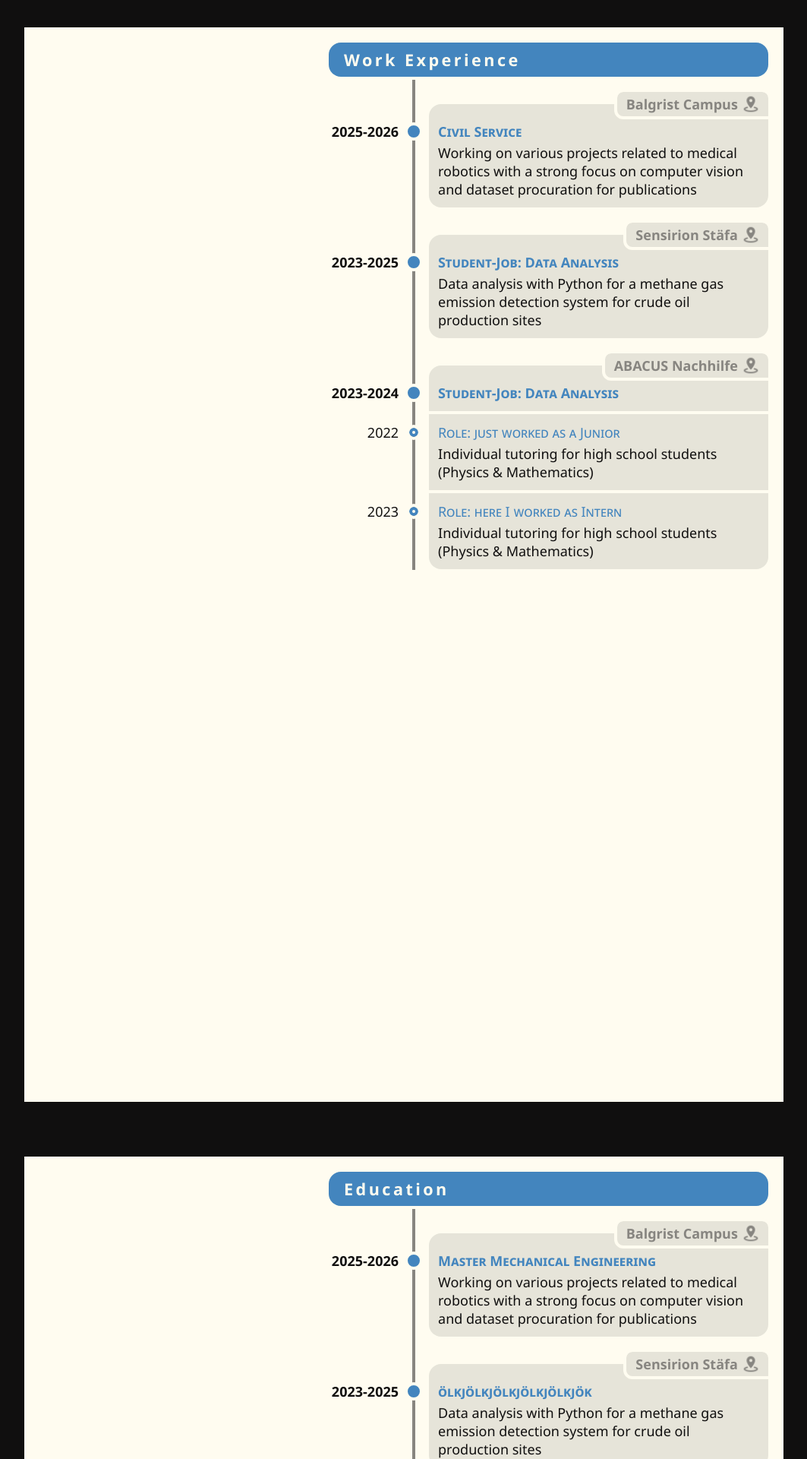
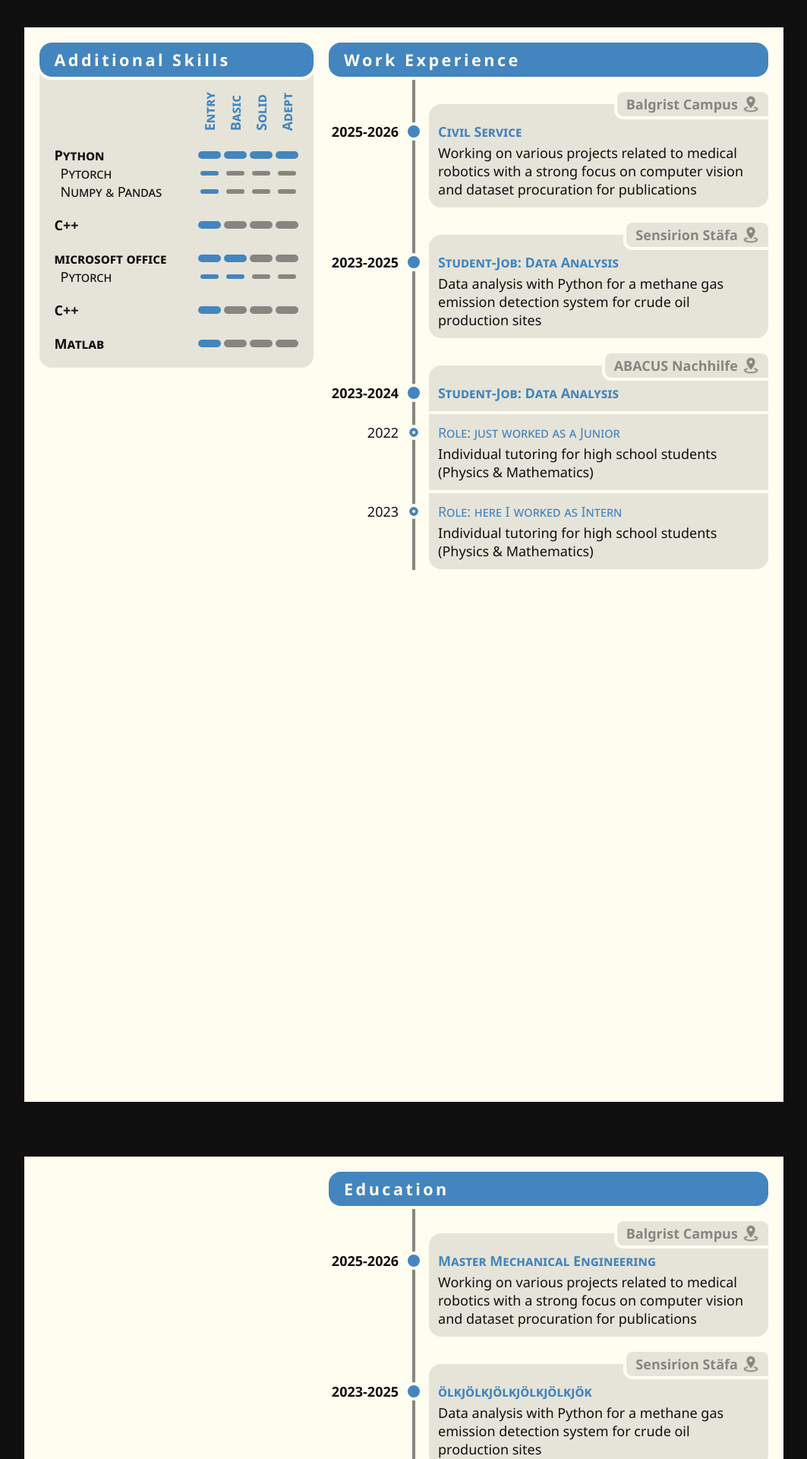
Before and after one commit to eliassteiner1/resume, a Jekyll site: the page built from pages/index.html, in a window 1280 px wide. Shown: the top 1920 px of the page at 76% size, without its empty margins (101-1164 px from the left). Built offline with Jekyll 4.4.1, drawn with Linux system fonts in a browser that asks for light colours.

Commit message:
finished porting and modularizing

```diff
--- /dev/null
+++ b/_includes/skillbar.html
@@ -0,0 +1,23 @@
+<div class="skillbar">
+
+    <div class="skillbar-header sectionheader">{{ include.title }}</div>
+
+    <div class="skillbar-item legend">
+        <p></p>
+        <div class="skillbar-legend">Entry</div>
+        <div class="skillbar-legend">Basic</div>
+        <div class="skillbar-legend">Solid</div>
+        <div class="skillbar-legend">Adept</div>
+    </div>
+
+    {% for item in include.items %}
+        {% include skillbar_item.html item=item %}
+
+        {% for subitem in item.subitems %}
+            {% include skillbar_item.html item=subitem sub=true %}
+
+        {% endfor %}
+    {% endfor %}
+
+
+</div>
--- /dev/null
+++ b/_includes/skillbar_item.html
@@ -0,0 +1,10 @@
+
+
+
+<div class="skillbar-item lvl{{ include.item.level}}{% if include.sub %} subitem{% endif %}">
+    <p>{{ include.item.name | escape}}</p>
+    <div class="skillbar-pill"></div>
+    <div class="skillbar-pill"></div>
+    <div class="skillbar-pill"></div>
+    <div class="skillbar-pill"></div>
+</div>
--- a/_includes/timeline.html
+++ b/_includes/timeline.html
@@ -2,7 +2,7 @@
 <!-- files in _data are automatically aggregated and served as loopable "colections" -->
 
 <div class="timeline {{ include.extraclass }}">
-    <div class="timeline-header">{{ include.title }}</div>
+    <div class="timeline-header sectionheader">{{ include.title }}</div>
 
     <!-- loop over main entries -->
     {% for item in include.items %}
--- a/assets/css/style.css
+++ b/assets/css/style.css
@@ -1,5 +1,5 @@
 /* ================================================================================================================== */
-/* GLOBAL FORMATTING HANDLES */
+/* GLOBAL FORMATTING HANDLES ======================================================================================== */
 /* ================================================================================================================== */
 
 :root {
@@ -46,17 +46,24 @@
     --rad-1: 8px;  /*  */
     --rad-2: 16px; /* main box radius */
 
+
+
+    /* random vraiables timeline */
     --timeline-w-date: 92px;
     --timeline-w-track: 40px;
     --timeline-w-circle-big: 24px;
     --timeline-w-circle-small: 12px;
 
+    /* random vars skillbar */
+    --skillbar-w-pill: 30px;
+    --skillbar-h-pill-big: 10px;
+    --skillbar-h-pill-small: 6px;
 }
 
 
 
 /* ================================================================================================================== */
-/* GLOBAL CSS (RE)SETS */
+/* GLOBAL CSS (RE)SETS ============================================================================================== */
 /* ================================================================================================================== */
 
 *, *::before, *::after {
@@ -82,7 +89,7 @@ html {
 
 
 /* ================================================================================================================== */
-/* GENERIC FORMATTING */
+/* GENERIC FORMATTING =============================================================================================== */
 /* ================================================================================================================== */
 
 body {
@@ -93,7 +100,6 @@ body {
     flex-direction: column;
     align-items: center;
 }
-
 .A4 {
     background-color: var(--col-paper);
     width: 1000px;
@@ -109,18 +115,8 @@ body {
 }
 
 
-
-/* Timeline ========================================================================================================= */
-.timeline {
-    grid-area: right;
-    display: flex;
-    flex-direction: column;
-    color: var(--col-black);
-    width: 100%;
-}
-
-
-.timeline-header {
+.sectionheader {
+    /* basic stylilng for all the section headers (excluding individual placement) */
     background-color: var(--col-blue-400);
     color: var(--col-paper);
     font-weight: bolder;
@@ -128,8 +124,27 @@ body {
     letter-spacing: var(--font-wide-spacing);
     padding-block: var(--len-2);
     padding-inline: var(--len-4);
+    border-radius: var(--rad-2);
+}
+
+
+/* Timeline (Work Experience & Education) =========================================================================== */
+.timeline {
+    display: flex;
+    flex-direction: column;
+    color: var(--col-black);
+    width: 100%;
+}
+.timeline.workexperience {
+    grid-area: right;
+}
+.timeline.education {
+    grid-area: right;
+}
+
+
+.timeline-header {
     margin-bottom: var(--len-5);
-    border-radius: var(--rad-2);
 }
 .timeline-header + .timeline-item .timeline-line {
     /* selects for the timeline-item that immediately follow the header - so the first element */
@@ -271,6 +286,122 @@ body {
 }
 
 
+/* skillbar ========================================================================================================= */
+.skillbar {
+    display: flex;
+    flex-direction: column;
+    padding: var(--len-4);
+    background-color: var(--col-base-100);
+    border-radius: var(--rad-2);
+    align-self: start;
+}
+
+
+.skillbar-header {
+    outline: var(--len-1) solid var(--col-paper);
+    margin-top: calc(-1 * var(--len-4));
+    margin-inline: calc(-1 * var(--len-4));
+    margin-bottom: var(--len-4);
+}
+
+
+.skillbar-item {
+    /* one row entry for the skillbar with name + 4 pills. special here: the children don't have classes to keep things simple. they are just automatically funneled into their correct position according to the html order of elements */
+    display: grid;
+    color: var(--col-black);
+    grid-template-columns: auto repeat(4, var(--skillbar-w-pill));
+    gap: var(--len-1);
+}
+.skillbar-item > * {
+    /* applies to all the children, name + 4pills */
+    align-self: center; /* keeps everything center in case either the text or the pills get way taller */
+    font-variant-caps: small-caps;
+    font-weight: bold;
+}
+.skillbar-item.subitem > :not(.skillbar-pill) {
+    /* only the subitem labels need to be normal weight (pills don't really matter, just in case) */
+    font-weight: normal;
+}
+.skillbar-item.subitem {
+    /* indent all subitems */
+    padding-left: var(--len-2);
+}
+
+.skillbar-item:not(:has(+ .skillbar-item.subitem)):not(:last-child) {
+    /* B + A combinator gives easy access to A directly after B sibling. buut there is no inverse - e.g. A before B sibling. this way, give each skillbar-item that IS NOT followed by a subitem a margin. also exclude the last element of the skills list! */
+    margin-bottom: var(--len-4);
+}
+
+
+/* legend ------------------------------------------------------------------- */
+.skillbar-item > .skillbar-legend {
+    /* only the very top skillbar item is a legend with the pill labels */
+    color: var(--col-blue-400);
+    writing-mode: vertical-rl;
+    transform: rotate(180deg);
+    align-self: end;
+    justify-self: center;
+}
+
+
+/* pills -------------------------------------------------------------------- */
+.skillbar-item .skillbar-pill {
+    /* main pill */
+    width: 100%;
+    height: var(--skillbar-h-pill-big);
+    border-radius: 9999px; /* browser scales this to 50% of the smallest side */
+    background-color: var(--col-base-500);
+}
+.skillbar-item.subitem .skillbar-pill {
+    /* subitem pill */
+    width: 80%;
+    height: var(--skillbar-h-pill-small);
+    margin: auto;
+}
+.skillbar-item.lvl1 > .skillbar-pill:nth-child(-n + 1 of .skillbar-pill),
+.skillbar-item.lvl2 > .skillbar-pill:nth-child(-n + 2 of .skillbar-pill),
+.skillbar-item.lvl3 > .skillbar-pill:nth-child(-n + 3 of .skillbar-pill),
+.skillbar-item.lvl4 > .skillbar-pill {
+    /* -n+B is trick for [0-B] because -n goes backwards in steps of 1 and starts at 0, negative outcomes don't work. this would also work without ".of skillbar-pill" but then the name needs to be taken into account too (every nth-child +1). this way, selector only "considers" the children that have .skillbar-pill */
+    background-color: var(--col-blue-400); /* coloring pills according to level */
+}
+
+
+
+
+
+
+
+
+
+
+
+
+
+
+
+/* .skillbar-name {
+    color: black;
+    font-weight: 700;
+    font-size: xx-large;
+    letter-spacing: 0.16em;
+    align-content: center;
+    text-align: center;
+    width: 75%;
+    margin-top: calc(0.4 * var(--h-banner-top) - 0.5lh);
+    margin-bottom: calc(0.5 * var(--h-banner-top) - 0.5lh);
+
+}
+.skillbar-portrait {
+    width: 75%;
+    aspect-ratio: 0.8;
+    object-fit: cover;
+    margin-top: -20px;
+    margin-bottom: 40px;
+    margin-inline: auto;
+    border-radius: var(--cv-border-radius);
+    outline: 8px solid var(--col-cv-paper);
+} */
 
 
 
--- a/pages/index.html
+++ b/pages/index.html
@@ -7,19 +7,29 @@ permalink: /
 <!-- timeline blocks are reused. to differentiate in css, needs one extra class as an identifier -->
 
 <div class="A4">
+
+    {%
+        include skillbar.html
+        title="Additional Skills"
+        items=site.data.skills
+    %}
+
     {%
         include timeline.html
         title="Work Experience"
-        items=site.data.work_exp
+        items=site.data.workexperience
         extraclass="workexperience"
     %}
+
 </div>
 
 <div class="A4">
+
     {%
         include timeline.html
         title="Education"
         items=site.data.education
         extraclass="education"
     %}
+
 </div>
```
Also changed, not shown: _data/skills.yml (added, +24 -0 lines), _data/workexperience.yml (renamed from _data/work_exp.yml), assets/images/portrait.jpg (added).
